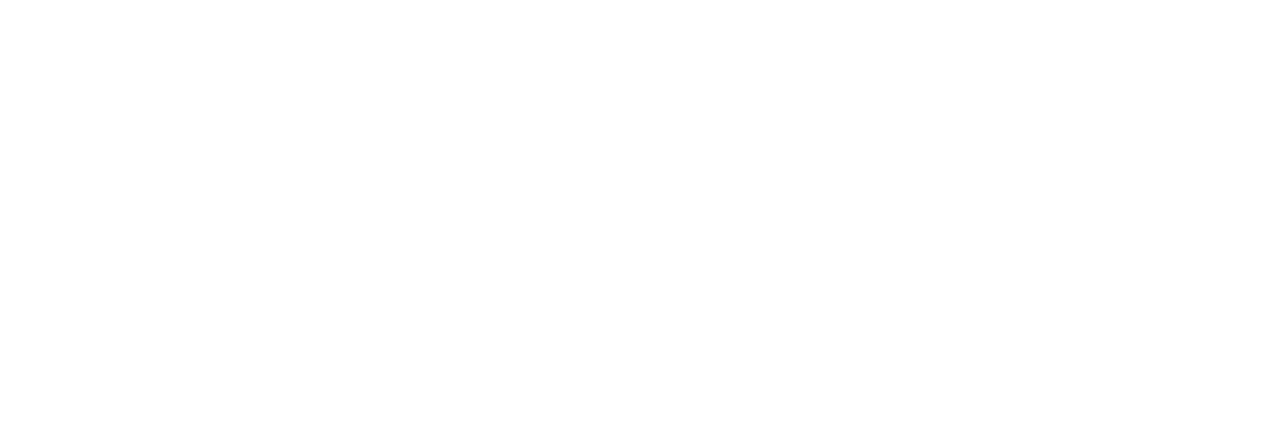
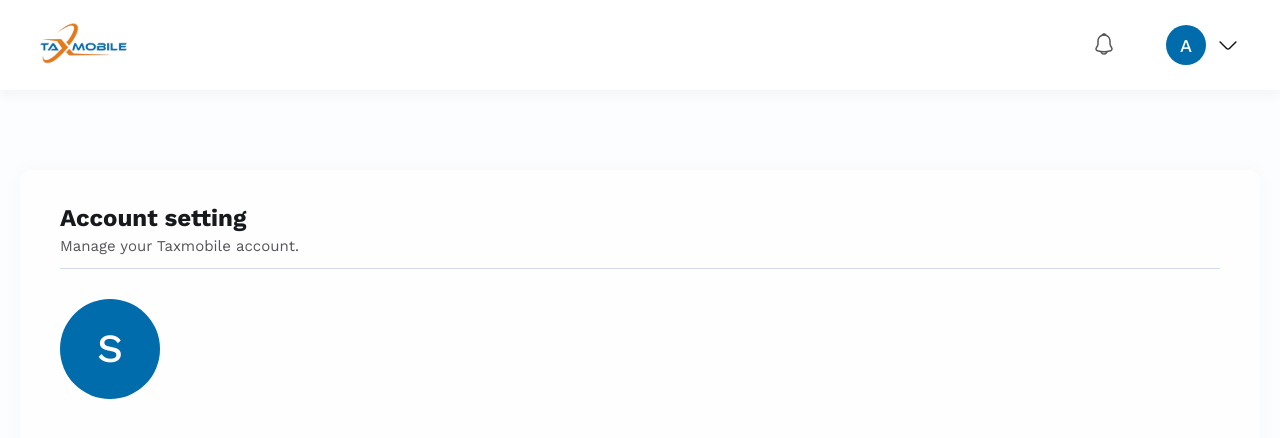
Before and after one commit to taxmobile-online/web, a React (Create React App) app: page /setting in a window 1280 px wide. Before the commit this address had no page. Shown: the top 438 px of the page. Built offline with nearby package versions, Linux system fonts and the light colour scheme.

Commit message:
feat: creating user avatar

```diff
--- /dev/null
+++ b/src/Components/Atoms/UserAvatar/UserAvatar.tsx
@@ -0,0 +1,19 @@
+import React from "react";
+import { Wrapper } from "./style";
+
+// Type defination
+interface Props {
+  name?: string;
+  size?: "big" | "small";
+}
+
+// Component
+const UserAvatar: React.FC<Props> = (props) => {
+  // Props
+  const { size = "small", name = "A" } = props;
+
+  // Data to display
+  return <Wrapper className={size}>{name}</Wrapper>;
+};
+
+export default UserAvatar;
--- /dev/null
+++ b/src/Components/Atoms/UserAvatar/index.tsx
@@ -0,0 +1 @@
+export { default as UserAvatar } from "./UserAvatar";
--- /dev/null
+++ b/src/Components/Atoms/UserAvatar/style.tsx
@@ -0,0 +1,26 @@
+import styled from "styled-components";
+import { GridCenter } from "Styles/Abstract/Mixins";
+
+export const Wrapper = styled.div`
+  ${GridCenter}
+  width: 4rem;
+  height: 4rem;
+  border-radius: 50%;
+  background-color: var(--color-primary);
+  color: var(--color-white);
+  color: var(--color-white);
+  font-weight: 500;
+  text-transform: uppercase;
+
+  &.small {
+    width: 4rem;
+    height: 4rem;
+    font-size: 1.8rem;
+  }
+
+  &.big {
+    width: 10rem;
+    height: 10rem;
+    font-size: 4rem;
+  }
+`;
--- a/src/Components/Molecules/Modals/CenterModal.tsx
+++ b/src/Components/Molecules/Modals/CenterModal.tsx
@@ -10,7 +10,6 @@
 import { CloseCircle, Warning } from "Components/Atoms/SvgIcons";
 import Button from "Components/Atoms/Button";
 import Typography from "Components/Atoms/Typography";
-import Spinner from "Components/Atoms/Spinner";
 
 // Type defination
 interface Props {
--- a/src/Components/Molecules/TopNav/TopNav.tsx
+++ b/src/Components/Molecules/TopNav/TopNav.tsx
@@ -13,13 +13,13 @@
   NotificationWrapper,
   Notifications,
   Right,
-  UserAvatar,
   UserCta,
   Wrapper,
 } from "./style";
 import Typography from "Components/Atoms/Typography";
 import { Notification } from "Components/Atoms/Notification";
 import useOnClickOutside from "Hooks/useOnClickOutside";
+import { UserAvatar } from "Components/Atoms/UserAvatar";
 
 // Type defination
 interface Props {}
@@ -84,7 +84,7 @@
             </NotificationWrapper>
             <UserCta>
               <Button onClick={handleDropdownShow} className="user-cta">
-                <UserAvatar>A</UserAvatar>
+                <UserAvatar name="A" />
                 <ArrowDown />
               </Button>
               <AnimatePresence>
--- a/src/Components/Molecules/TopNav/style.tsx
+++ b/src/Components/Molecules/TopNav/style.tsx
@@ -50,19 +50,6 @@
   }
 `;
 
-export const UserAvatar = styled.div`
-  ${GridCenter}
-  width: 4rem;
-  height: 4rem;
-  border-radius: 50%;
-  background-color: var(--color-primary);
-  color: var(--color-white);
-  color: var(--color-white);
-  font-size: 1.8rem;
-  font-weight: 500;
-  text-transform: uppercase;
-`;
-
 export const Dropdown = styled(motion.div)`
   ${FlexColumn}
   gap: 2.8rem;
--- /dev/null
+++ b/src/Components/Molecules/UserDetail/index.tsx
@@ -0,0 +1 @@
+export { default as UserDetail } from "./UserDetail";
--- /dev/null
+++ b/src/Components/Molecules/UserDetail/style.tsx
@@ -0,0 +1,3 @@
+import styled from 'styled-components';
+
+export const Wrapper = styled.div``
--- a/src/Components/Pages/MultiUserSetting/MultiUserSetting.tsx
+++ b/src/Components/Pages/MultiUserSetting/MultiUserSetting.tsx
@@ -2,6 +2,7 @@
 
 import { Card } from "Components/Organisms/Card";
 import { DashboardTemplate } from "Components/Templates/DashboardTemplate";
+import { UserAvatar } from "Components/Atoms/UserAvatar";
 
 // Type defination
 interface Props {}
@@ -11,10 +12,9 @@
   // Data to display
   return (
     <DashboardTemplate>
-      <Card
-        title="Account setting"
-        subTitle="Manage your Taxmobile account."
-      ></Card>
+      <Card title="Account setting" subTitle="Manage your Taxmobile account.">
+        <UserAvatar name="S" size="big" />
+      </Card>
     </DashboardTemplate>
   );
 };
--- a/src/Router.tsx
+++ b/src/Router.tsx
@@ -35,7 +35,7 @@
         <Route path="invite-team" element={<InviteTeamMate />} />
         <Route path="forget-password" element={<ForgetPassword />} />
         <Route path="multi-user-signup" element={<MultiUserSignup />} />
-        <Route path="multi-user-setting" element={<MultiUserSetting />} />
+        <Route path="setting" element={<MultiUserSetting />} />
         <Route path="library" element={<Library />} />
         <Route path="sign-in" element={<SignIn />} />
         <Route path="details" element={""}>
```
Also changed, not shown: src/Components/Molecules/UserDetail/UserDetail.tsx (added, +16 -0 lines).
